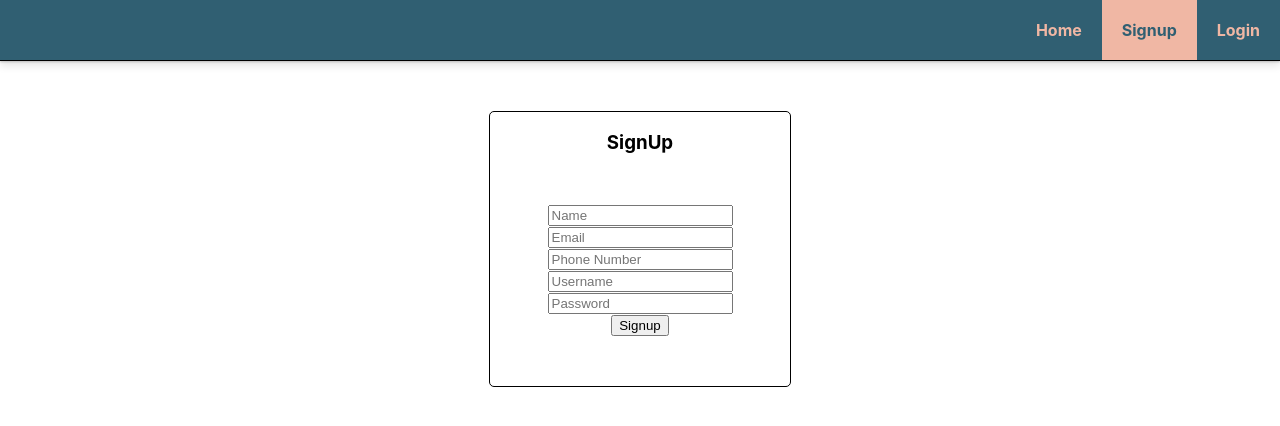
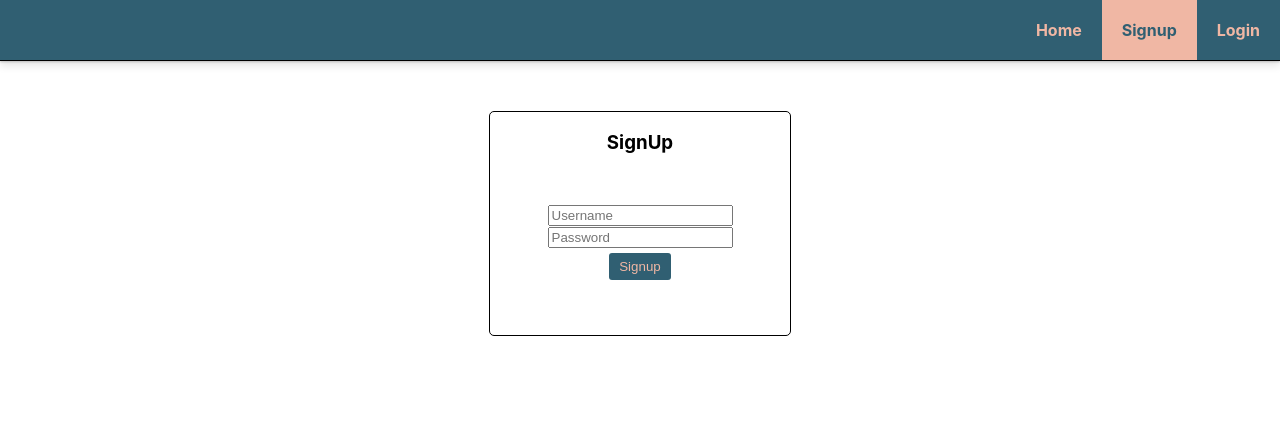
Before and after one commit to better-friend/better-friend-client, a React (Create React App) app: page /signup in a window 1280 px wide. Shown: the top 426 px of the page. Built offline with nearby package versions, Linux system fonts and the light colour scheme.

Commit message:
Made axios post request to API and successfully registers a new user. Added styling to button

```diff
--- a/src/components/Signup.js
+++ b/src/components/Signup.js
@@ -1,35 +1,42 @@
 import React from 'react';
-import { FormGroup, Input, Button } from 'reactstrap';
+import axios from 'axios';
+import { FormGroup, Input } from 'reactstrap';
 
 import styled from 'styled-components';
+import Button from './Button';
 
 class Signup extends React.Component {
     state = {
-        user: {
-            name: '',
-            email: '',
-            phone: '',
             username: '',
             password: '',
-        }
     }
 
     handleChange = e => {
         console.log('Changing');
         e.persist();
-        this.setState(prevState => ({
-            user: {
-                ...prevState.user,
+        this.setState({
                 [e.target.name]: e.target.value
-            }
-        }));
+        })
     }
 
     signup = e => {
         console.log('Signing up')
         e.preventDefault();
+        const user = {
+            username: this.state.username,
+            password: this.state.password
+        }
         // Added to make sure sign up works until backend is ready to take API requests
-        localStorage.setItem('user', this.state.user.name)
+        axios
+            .post('https://better-friend-server.herokuapp.com/users/register', user)
+            .then(res => {
+                console.log(res.data)
+                // localStorage.setItem('token', res.data.token)
+                // this.setState({
+
+                // })
+            })
+        // localStorage.setItem('user', this.state.name)
         this.props.history.push('/login')
     }
 
@@ -41,34 +48,10 @@ class Signup extends React.Component {
                     <Form onSubmit={this.signup}>
                         <Input
                             type="string"
-                            name="name"
-                            placeholder="Name"
-                            onChange={this.handleChange}
-                            value={this.state.user.name}
-                            required
-                        />
-                        <Input
-                            type="email"
-                            name="email"
-                            placeholder="Email"
-                            onChange={this.handleChange}
-                            value={this.state.user.email}
-                            required
-                        />
-                        <Input
-                            type="tel"
-                            name="phone"
-                            placeholder="Phone Number"
-                            onChange={this.handleChange}
-                            value={this.state.user.phone}
-                            required
-                        />
-                        <Input
-                            type="string"
                             name="username"
                             placeholder="Username"
                             onChange={this.handleChange}
-                            value={this.state.user.username}
+                            value={this.state.username}
                             required
                         />
                         <Input
@@ -76,10 +59,10 @@ class Signup extends React.Component {
                             name="password"
                             placeholder="Password"
                             onChange={this.handleChange}
-                            value={this.state.user.password}
+                            value={this.state.password}
                             required
                         />
-                        <Button type="submit">Signup</Button>
+                        <Button type="primary">Signup</Button>
                     </Form>
                 </FormGroup>
             </SignupContainer>
```
